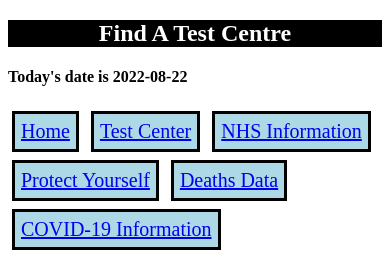
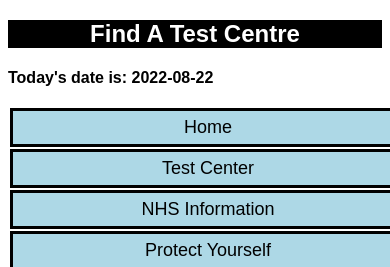
Before and after one commit to alex-wjb/covid-dashboard, a PHP site: page /Testlocation.php in a window 390 px wide. Shown: the top 267 px of the page. Run offline with PHP 8.4, Linux system fonts and the light colour scheme.

Commit message:
Nav bar css
Improved responsiveness

```diff
--- a/Shopformask.php
+++ b/Shopformask.php
@@ -4,7 +4,7 @@
   <link href="websitecss.css" rel="stylesheet">
 </header>
 <html>
-<h2> How to protect yourself ?</h2> <?php
+<h2> How to Protect Yourself</h2> <?php
 include 'templates/nav.php';
 
 ?> <p>COVID-19 Transmission</p>
--- a/Testlocation.php
+++ b/Testlocation.php
@@ -1,6 +1,6 @@
 <!DOCTYPE html>
 <header>
-  <title> Test Center Avaiablive</title>
+  <title> Covid Test Centre </title>
   <link href="websitecss.css" rel="stylesheet">
 </header>
 <html>
--- a/death.php
+++ b/death.php
@@ -9,7 +9,7 @@
 </head>
 <html>
 <div id="siteContainer">
-  <h2> Total Death </h2> <?php
+  <h2> Covid-19 Deaths </h2> <?php
 include 'templates/nav.php';
 
 ?>
--- a/templates/nav.php
+++ b/templates/nav.php
@@ -1,15 +1,15 @@
 <?PHP
 $Date = date("Y-m-d");
-echo "<h4> Today's date is  {$Date}</h4>";
+echo "<h4> Today's date is:  {$Date}</h4>";
 ?>
 <nav>
   <ul class="nav">
-    <li class="navItem"> <a href="index.php">Home</a></li>
-    <li class="navItem"> <a href="Testlocation.php">Test Center</a>
-    </li>
-    <li class="navItem"> <a href="NHSInformation.php">NHS Information</a> </li>
-    <li class="navItem"> <a href="Shopformask.php">Protect Yourself </a> </li>
-    <li class="navItem"> <a href="Death.php">Deaths Data</a> </li>
-    <li class="navItem"> <a href="COVIDInformation.php">COVID-19 Information</a> </li>
+    <!-- closing li omitted to remove inline-block whitespace between els-->
+    <li class="navItem"> <a class="navLink" href="index.php">Home</a>
+    <li class="navItem"> <a class="navLink" href="Testlocation.php">Test Center</a>
+    <li class="navItem"> <a class="navLink" href="NHSInformation.php">NHS Information</a>
+    <li class="navItem"> <a class="navLink" href="Shopformask.php">Protect Yourself </a>
+    <li class="navItem"> <a class="navLink" href="Death.php">Deaths Data</a>
+    <li class="navItem"> <a class="navLink" href="COVIDInformation.php">COVID-19 Information</a>
   </ul>
 </nav>
--- a/websitecss.css
+++ b/websitecss.css
@@ -28,21 +28,32 @@ h2{
 
 body{
   min-height: 400px;
+  font-family: sans-serif;
 }
 .nav{
  /* margin: 0 auto; */
   width: fit-content;
   padding-inline-start: 0px;
+  display: block;
+  text-align: center;
 }
 .navItem{
   background-color:  lightblue;
   padding: 6px;
-	display:inline-block;
+	display: inline-block;
   text-align: center;
-  font-size: 20px;
+  font-size: 18px;
   border: solid black 3px;
-  margin: 4px;
+  margin: 2px;
+}
 
+.navItem:hover{
+  background-color:  rgb(87, 127, 142);
+}
+
+.navLink{
+  text-decoration: none;
+  color: black;
 }
 
 #Testlocation{
@@ -325,4 +336,16 @@ font-family: "Helvetica Neue", Helvetica, Arial, sans-serif; color: #666; displa
   width: auto; height:auto; min-height: 500px;  min-width: 500px; text-align: center; margin-bottom: 2%; display: block; position: relative;
 
 }
+
+
 }
+
+@media (max-width: 600px) {
+  .navItem{
+    display: block;
+  }
+  .nav{
+    margin: auto;
+    width: 400px;
+  }
+}
```
